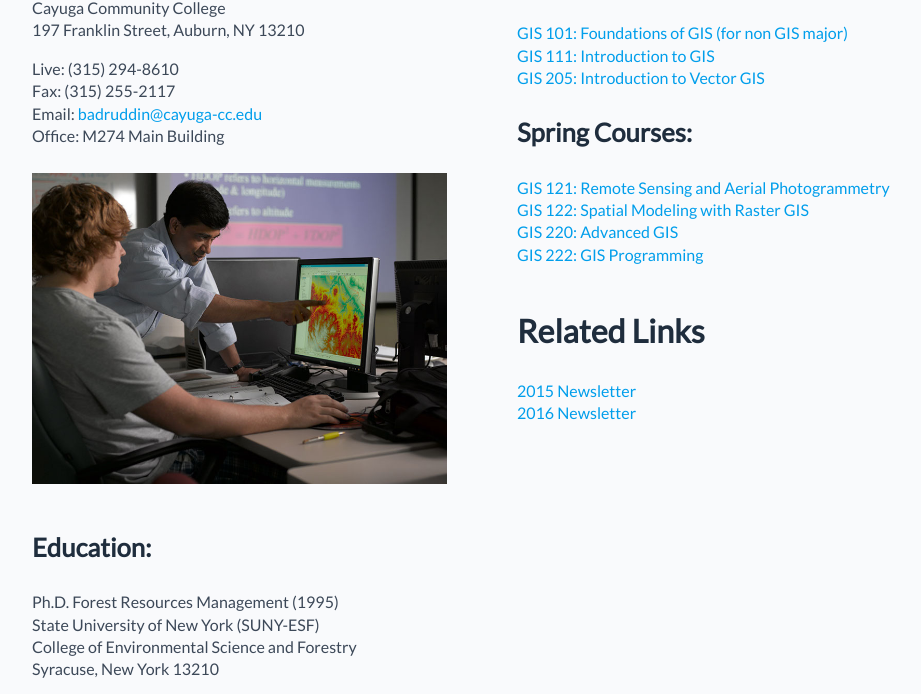
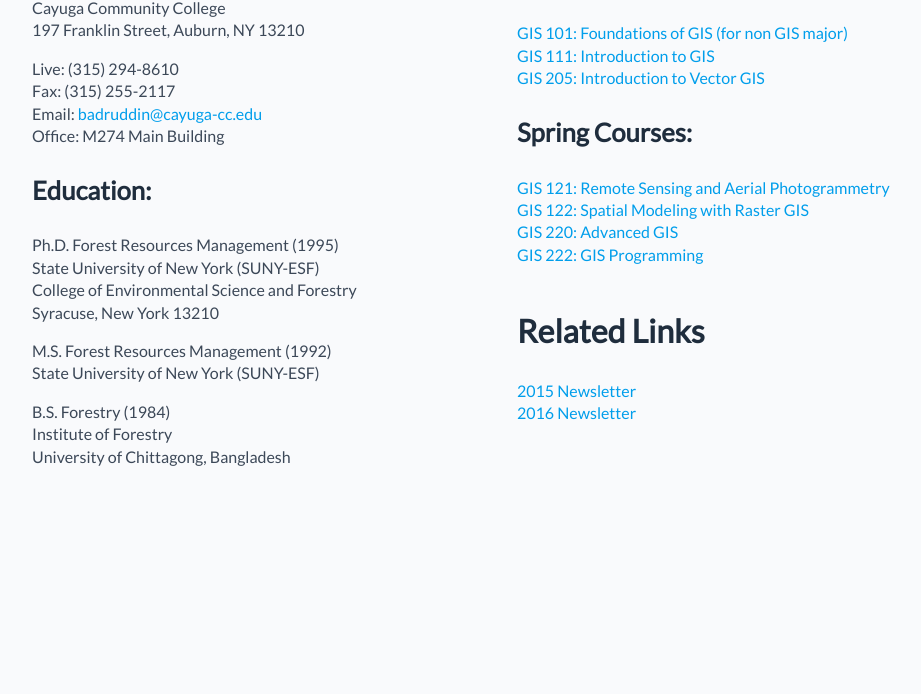
Before and after one commit to Saqif280/abubadruddin, a plain HTML site: page index.html in a window 1280 px wide. Shown: the part 568-1262 px from the top of the page, without its empty margins (138-1059 px from the left). After the commit the page ends 1152 px from the top, so only its background shows below. Drawn offline with nearby package versions, Linux system fonts and the light colour scheme.

Commit message:
remove Abu photo

```diff
--- a/index.html
+++ b/index.html
@@ -53,7 +53,7 @@
         <p>Live: (315) 294-8610<br>Fax: (315) 255-2117<br>
         Email: <a href="mailto:badruddin@cayuga-cc.edu" target="_blank">badruddin@cayuga-cc.edu</a><br>
         Office: M274 Main Building</p>
-        <img alt="Abu Badruddin" src="img/raw/abu0.jpg"/>
+        <!-- <img alt="Abu Badruddin" src="img/raw/abu0.jpg"/> -->
         <h3>Education:</h3>
         <p>Ph.D. Forest Resources Management (1995)<br>
         State University of New York (SUNY-ESF)<br>
```
